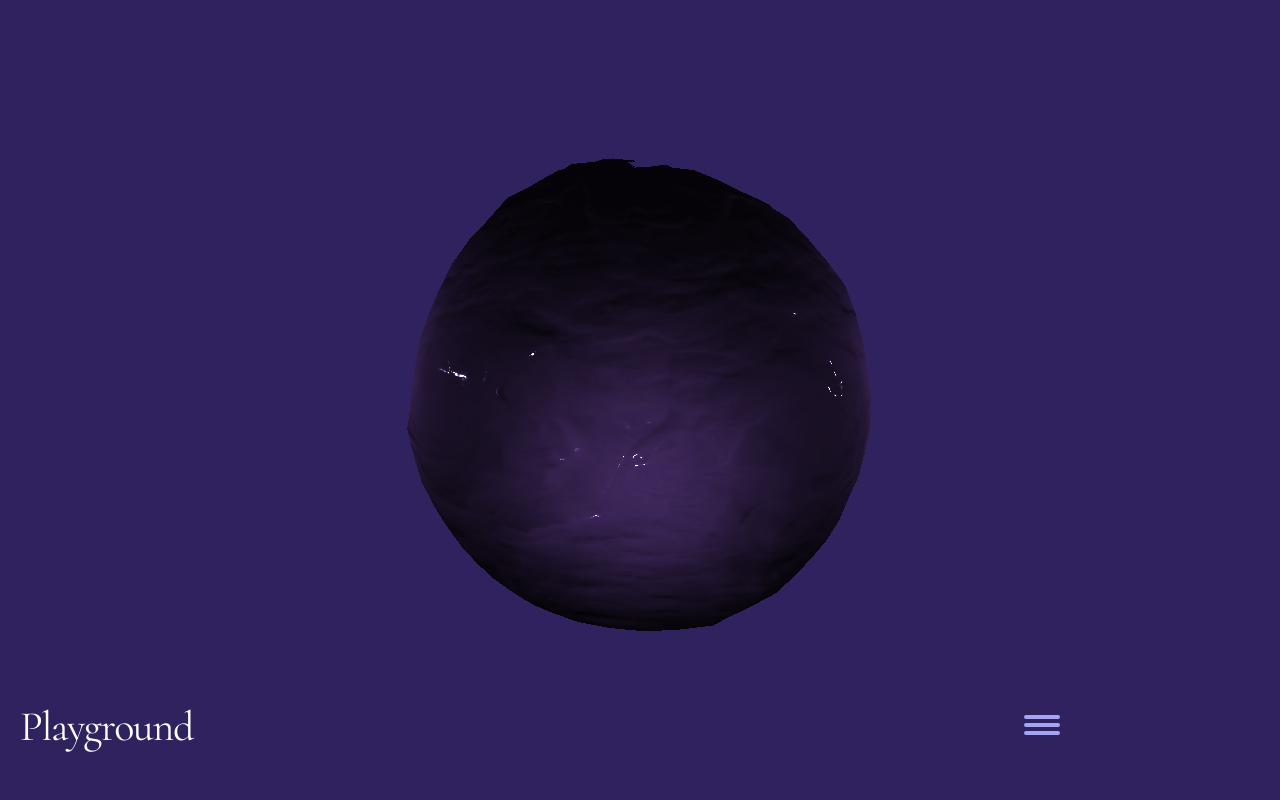
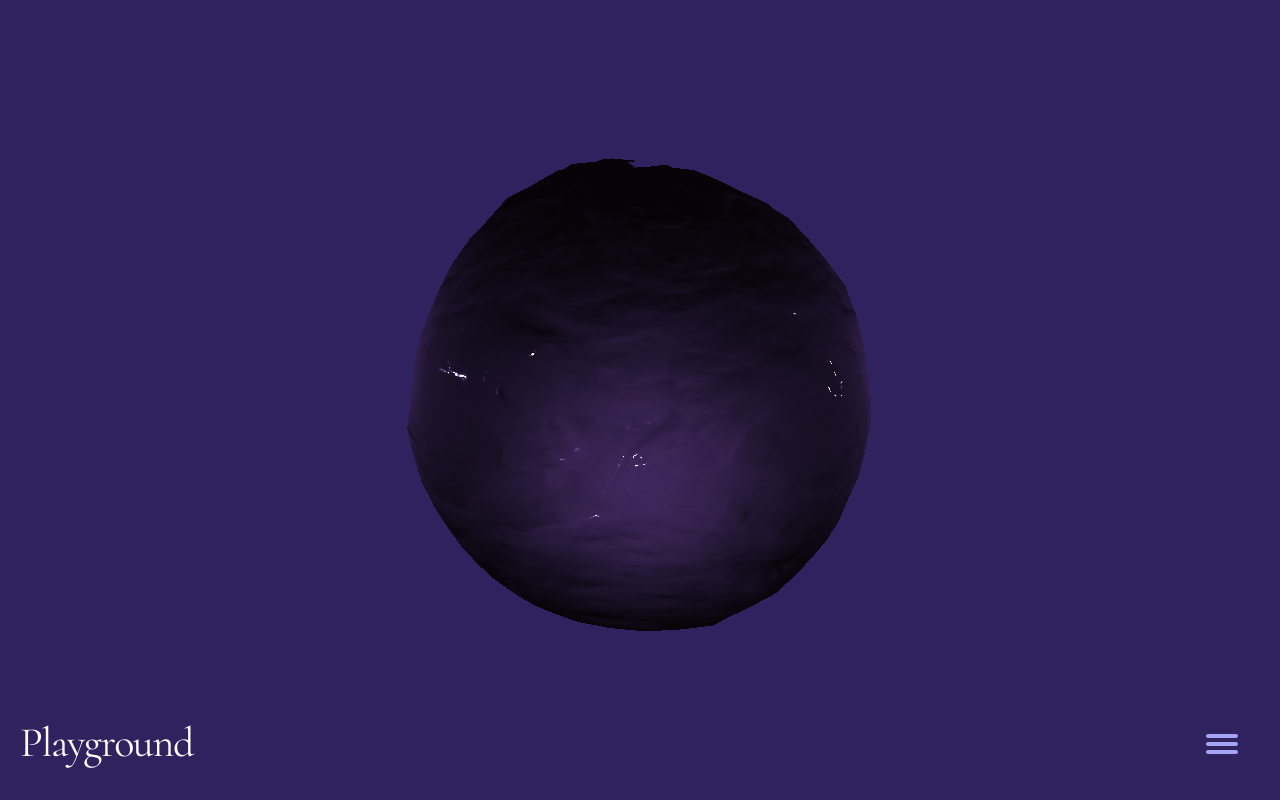
Before and after one commit to varun-d/thisnameless.com, a plain HTML site: page index.html in a window 1280 px wide. Drawn offline with Linux system fonts and the light colour scheme; animation ran at ten frames a second.

Commit message:
Fixed menu and title on the bottom.

```diff
--- a/css/custom.css
+++ b/css/custom.css
@@ -25,22 +25,52 @@ h1 {
 }
 
 .main_text {
-	position: absolute;
+	position: relative;
 	left: 20px;
-	top: 88%;
+	top: 0;
 
 	font-family: 'Cormorant';
 	font-style: normal;
 	font-weight: 400;
 	font-size: 42px;
 	line-height: 110%;
-	/* or 53px */
 
 	letter-spacing: -0.03em;
 	z-index: 2;
 
 	color: #fdfdfd;
 
+}
+
+/* Main button https://codepen.io/varun-d/pen/VwdBKER */
+.menu_button {
+	position: absolute;
+	right: 42px;
+	top: 30%;
+	z-index: 2;
+}
+
+.burger {
+	position: relative;
+	width: 32px;
+	cursor: pointer;
+}
+
+.burger span {
+	position: absolute;
+	width: 100%;
+	height: 4px;
+	transition: all 0.2s, background 0s;
+	background: rgb(164, 165, 245);
+	border-radius: 10px;
+}
+
+footer {
+	position: fixed;
+	display: block;
+	width: 100%;
+	top: 90%;
+	z-index: 2;
 }
 
 canvas {
@@ -65,13 +95,7 @@ header img {
 	width: 70%;
 }
 
-/* Main button https://codepen.io/varun-d/pen/VwdBKER */
-.menu_button {
-	position: absolute;
-	left: 80%;
-	top: 89%;
-	z-index: 2;
-}
+
 
 button {
 	background: transparent;
@@ -82,27 +106,13 @@ button:focus {
 	outline: none;
 }
 
-.burger {
-	position: relative;
-	width: 18px;
-	height: 14px;
-	cursor: pointer;
-  }
+
 
 .burger:hover span {
 	background: #f3eeee;
 }
 
-.burger span {
-	position: absolute;
-	left: 0;
-	top: 0;
-	width: 60%;
-	height: 4px;
-	transition: all 0.2s, background 0s;
-	background: rgb(164, 165, 245);
-	border-radius: 10px;
-}
+
 
 .burger span:nth-child(2) {
 	top: 8px;
--- a/index.html
+++ b/index.html
@@ -39,15 +39,18 @@
 
 </head>
 <body>
-  <span class="main_text">Playground</span>
+  <footer>
+    <span class="main_text">Playground</span>
+    <div class="menu_button">
+      <div class="burger">
+        <span></span>
+        <span class=""></span>
+        <span></span>
+      </div>
+    </div>
+  </footer>
 
-  <div class="menu_button">
-  <button class="burger">
-    <span></span>
-    <span class=""></span>
-    <span></span>
-  </button>
-  </div>
+
 
   <!-- Primary Menu
   –––––––––––––––––––––––––––––––––––––––––––––––––– -->
```
